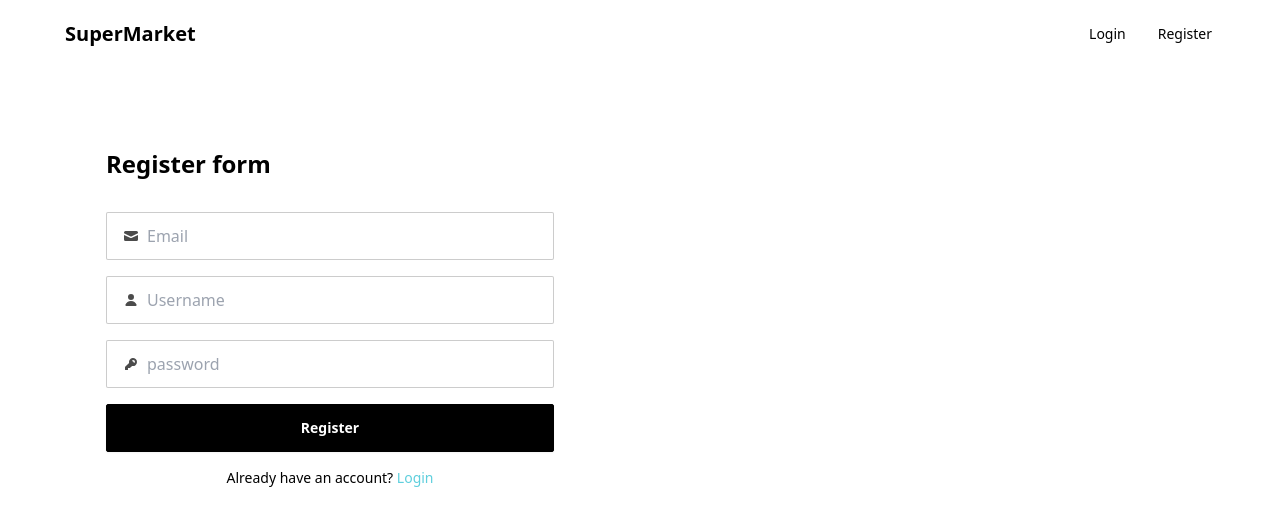
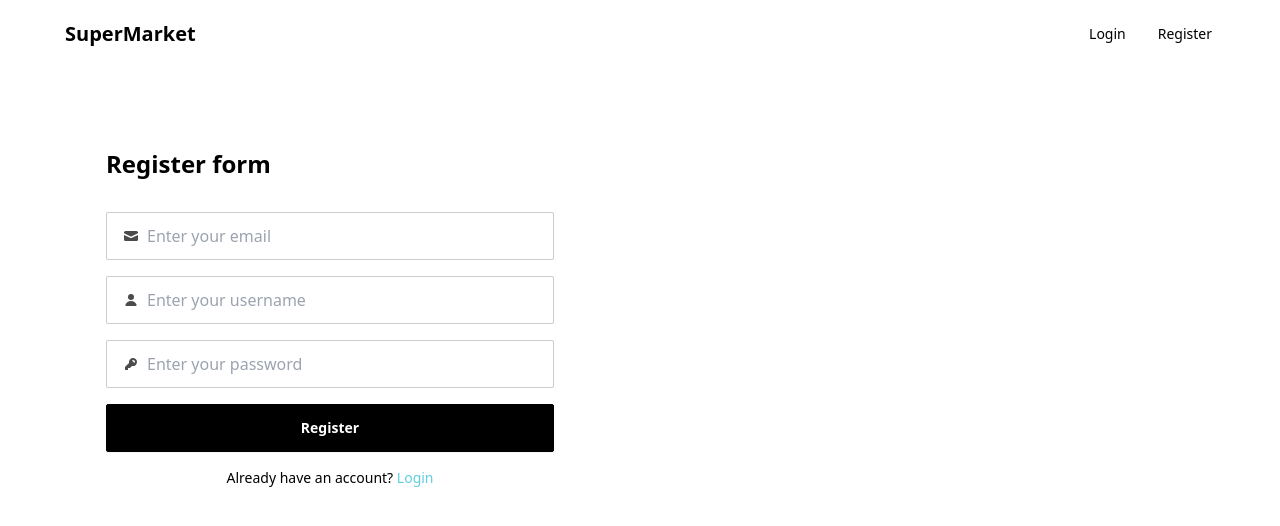
Before and after one commit to arentalb/store-front, a React (Vite) app: page /register in a window 1280 px wide. Shown: the top 526 px of the page. Built offline with nearby package versions, Linux system fonts and the light colour scheme; no server answers.

Commit message:
Refactor the registration form and make general input field that uses form hook

```diff
--- /dev/null
+++ b/src/components/common/InputForm.tsx
@@ -0,0 +1,60 @@
+import { FieldError, UseFormRegisterReturn } from "react-hook-form";
+import React from "react";
+
+interface InputFormProps {
+  label?: string;
+  type: string;
+  registration: UseFormRegisterReturn;
+  placeHolder?: string;
+  error?: FieldError;
+  id?: string;
+  required?: boolean;
+  disabled?: boolean;
+  maxLength?: number;
+  autoComplete?: string;
+  className?: string;
+  icon?: React.ReactNode;
+}
+
+export function InputForm({
+  label,
+  type,
+  registration,
+  error,
+  placeHolder,
+  id,
+  required,
+  disabled,
+  maxLength,
+  autoComplete,
+  className,
+  icon,
+}: InputFormProps) {
+  return (
+    <div className={`w-full ${className}`}>
+      {label && (
+        <label
+          className="block text-gray-700 text-sm font-bold mb-2"
+          htmlFor={id}
+        >
+          {label}
+        </label>
+      )}
+      <label className="input input-bordered flex items-center gap-2">
+        {icon && <span className="flex items-center ">{icon}</span>}
+        <input
+          type={type}
+          id={id}
+          placeholder={placeHolder}
+          className="grow"
+          {...registration}
+          required={required}
+          disabled={disabled}
+          maxLength={maxLength}
+          autoComplete={autoComplete}
+        />
+      </label>
+      {error && <p className="text-error text-sm">{error.message}</p>}
+    </div>
+  );
+}
--- a/src/pages/SharedPages/RegisterPage.tsx
+++ b/src/pages/SharedPages/RegisterPage.tsx
@@ -1,4 +1,3 @@
-import { Link, useNavigate } from "react-router-dom";
 import { SubmitHandler, useForm } from "react-hook-form";
 import { toast } from "react-toastify";
 import { useSelector } from "react-redux";
@@ -6,7 +5,9 @@ import { useEffect } from "react";
 import { useRegisterMutation } from "../../redux/auth/authApiSlice.ts";
 import { RootState } from "../../redux/store.ts";
 import { TApiError } from "../../types/TApiError.ts";
-import { Loader } from "../../components/common/Loader.tsx"; // Ensure this import path is correct
+import { Loader } from "../../components/common/Loader.tsx";
+import { InputForm } from "../../components/common/InputForm.tsx";
+import { Link, useNavigate } from "react-router-dom";
 
 interface RegisterFormInputs {
   email: string;
@@ -49,10 +50,14 @@ export function RegisterPage() {
   return (
     <div className={"py-20"}>
       <h1 className={"text-2xl font-bold mb-8"}>Register form</h1>
-
-      <div className={"max-w-md flex flex-col gap-4"}>
-        <div>
-          <label className="input input-bordered flex items-center gap-2">
+      <form className={"max-w-md flex flex-col gap-4"}>
+        <InputForm
+          type="email"
+          registration={register("email", { required: "Email is required" })}
+          error={errors.email}
+          placeHolder="Enter your email"
+          id="username"
+          icon={
             <svg
               xmlns="http://www.w3.org/2000/svg"
               viewBox="0 0 16 16"
@@ -62,19 +67,17 @@ export function RegisterPage() {
               <path d="M2.5 3A1.5 1.5 0 0 0 1 4.5v.793c.026.009.051.02.076.032L7.674 8.51c.206.1.446.1.652 0l6.598-3.185A.755.755 0 0 1 15 5.293V4.5A1.5 1.5 0 0 0 13.5 3h-11Z" />
               <path d="M15 6.954 8.978 9.86a2.25 2.25 0 0 1-1.956 0L1 6.954V11.5A1.5 1.5 0 0 0 2.5 13h11a1.5 1.5 0 0 0 1.5-1.5V6.954Z" />
             </svg>
-            <input
-              type="text"
-              className="grow"
-              placeholder="Email"
-              {...register("email", { required: true })}
-            />
-          </label>
-          {errors.email && (
-            <span className={"text-error text-sm"}>This field is required</span>
-          )}
-        </div>
-        <div>
-          <label className="input input-bordered flex items-center gap-2">
+          }
+        />
+        <InputForm
+          type="text"
+          registration={register("username", {
+            required: "Username is required",
+          })}
+          error={errors.username}
+          placeHolder="Enter your username"
+          id="username"
+          icon={
             <svg
               xmlns="http://www.w3.org/2000/svg"
               viewBox="0 0 16 16"
@@ -83,19 +86,18 @@ export function RegisterPage() {
             >
               <path d="M8 8a3 3 0 1 0 0-6 3 3 0 0 0 0 6ZM12.735 14c.618 0 1.093-.561.872-1.139a6.002 6.002 0 0 0-11.215 0c-.22.578.254 1.139.872 1.139h9.47Z" />
             </svg>
-            <input
-              type="text"
-              className="grow"
-              placeholder="Username"
-              {...register("username", { required: true })}
-            />
-          </label>
-          {errors.username && (
-            <span className={"text-error text-sm"}>This field is required</span>
-          )}
-        </div>
-        <div>
-          <label className="input input-bordered flex items-center gap-2">
+          }
+        />
+
+        <InputForm
+          type="password"
+          registration={register("password", {
+            required: "Password is required",
+          })}
+          error={errors.password}
+          placeHolder="Enter your password"
+          id="password"
+          icon={
             <svg
               xmlns="http://www.w3.org/2000/svg"
               viewBox="0 0 16 16"
@@ -108,20 +110,13 @@ export function RegisterPage() {
                 clipRule="evenodd"
               />
             </svg>
-            <input
-              type="password"
-              className="grow"
-              placeholder="password"
-              {...register("password", { required: true })}
-            />
-          </label>
-          {errors.password && (
-            <span className={"text-error text-sm"}>This field is required</span>
-          )}
-        </div>
+          }
+        />
+
         <button
           className="btn btn-neutral"
           disabled={isLoading}
+          type={"button"}
           onClick={handleSubmit(onSubmit)}
         >
           {isLoading ? <Loader /> : "Register"}
@@ -132,7 +127,7 @@ export function RegisterPage() {
             Login
           </Link>
         </p>
-      </div>
+      </form>
     </div>
   );
 }
```
